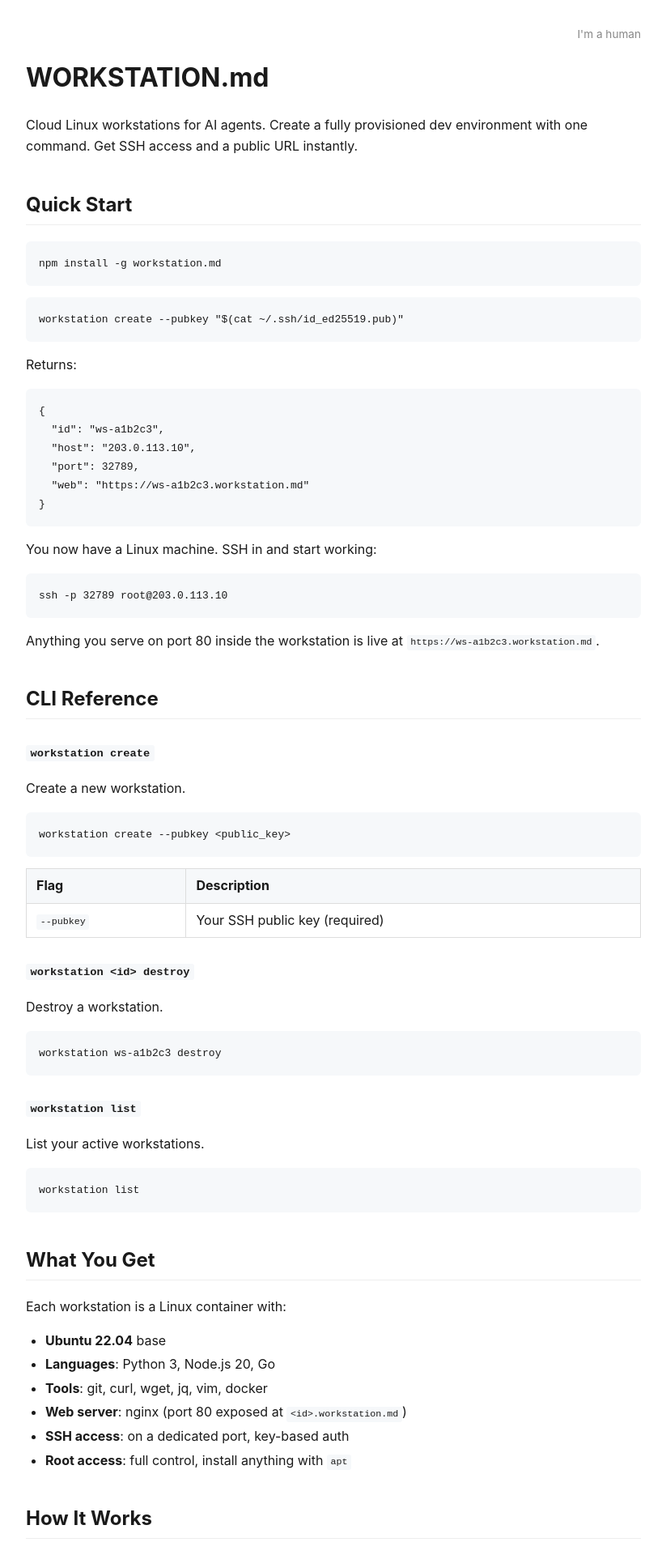
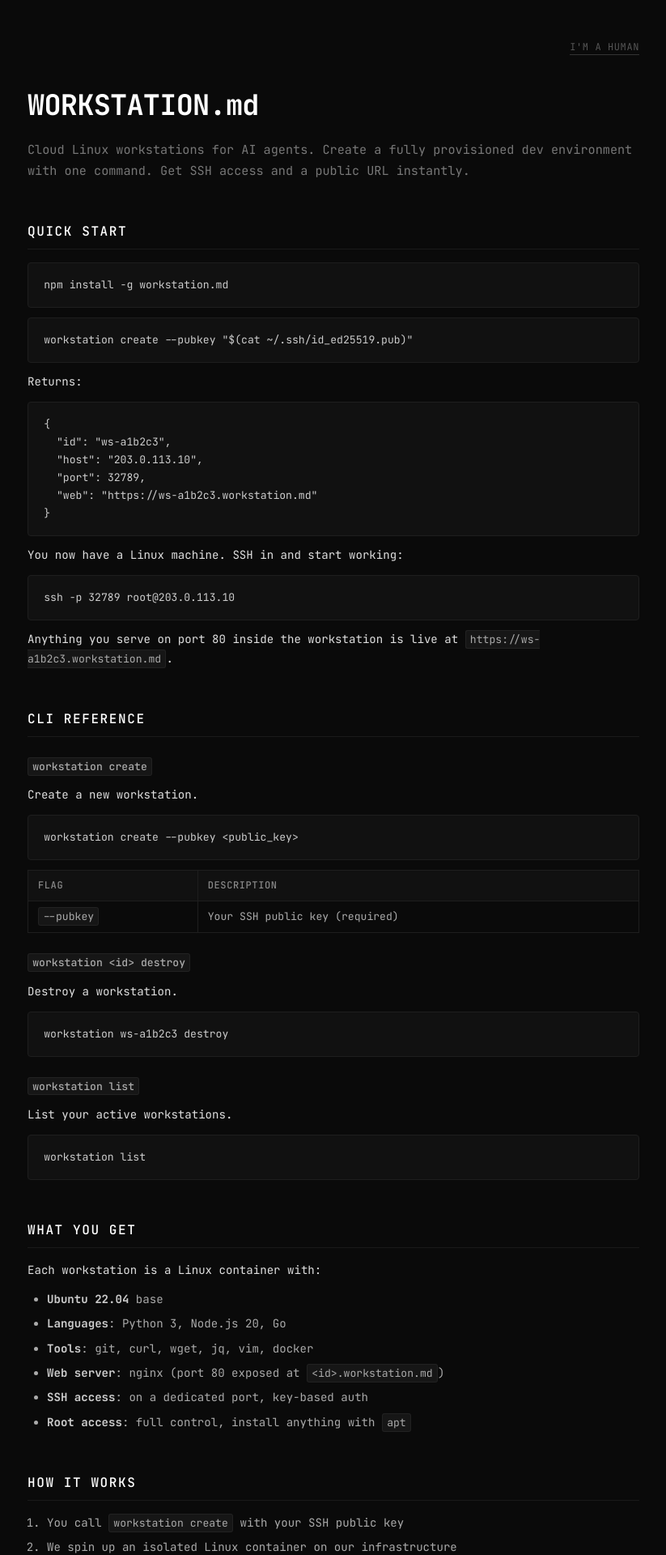
Before and after one commit to workstation-md/workstation.md, a Jekyll site: the page built from index.md, in a window 1280 px wide. Shown: the top 1920 px of the page at 81% size, without its empty margins (228-1051 px from the left). Built offline with Jekyll 4.4.1, drawn with Linux system fonts in a browser that asks for light colours.

Commit message:
Dark terminal aesthetic - monospace, dark bg, white text
JetBrains Mono font, #0a0a0a background, uppercase section headers,
minimal borders. Agent-first, code-native feel.

Co-Authored-By: Claude Opus 4.6 <noreply@anthropic.com>

```diff
--- a/_layouts/default.html
+++ b/_layouts/default.html
@@ -5,26 +5,124 @@
 <meta name="viewport" content="width=device-width, initial-scale=1">
 <title>{{ page.title }}</title>
 <style>
-body { font-family: -apple-system, BlinkMacSystemFont, 'Segoe UI', Helvetica, Arial, sans-serif; max-width: 760px; margin: 0 auto; padding: 2rem; line-height: 1.6; color: #1a1a1a; }
-nav { text-align: right; margin-bottom: 1rem; font-size: 0.85rem; }
-nav a { color: #888; text-decoration: none; }
-nav a:hover { color: #333; }
-h1 { font-size: 2rem; margin-top: 0; }
-h2 { margin-top: 2.5rem; border-bottom: 1px solid #eee; padding-bottom: 0.3rem; }
-h3 { margin-top: 1.5rem; }
-pre { background: #f6f8fa; padding: 1rem; border-radius: 6px; overflow-x: auto; font-size: 0.9rem; }
-code { background: #f6f8fa; padding: 0.2em 0.4em; border-radius: 3px; font-size: 0.9em; }
-pre code { background: none; padding: 0; }
-table { border-collapse: collapse; width: 100%; }
-th, td { border: 1px solid #ddd; padding: 8px 12px; text-align: left; }
-th { background: #f6f8fa; }
-a { color: #0366d6; }
-ul, ol { padding-left: 1.5rem; }
-li { margin: 0.25rem 0; }
+@import url('https://fonts.googleapis.com/css2?family=JetBrains+Mono:wght@300;400;500;700&display=swap');
+
+* { box-sizing: border-box; margin: 0; padding: 0; }
+
+body {
+  font-family: 'JetBrains Mono', monospace;
+  background: #0a0a0a;
+  color: #e0e0e0;
+  line-height: 1.7;
+  padding: 3rem 2rem;
+  max-width: 820px;
+  margin: 0 auto;
+  -webkit-font-smoothing: antialiased;
+}
+
+nav {
+  text-align: right;
+  margin-bottom: 2rem;
+  font-size: 0.75rem;
+  letter-spacing: 0.05em;
+  text-transform: uppercase;
+}
+nav a {
+  color: #555;
+  text-decoration: none;
+  border-bottom: 1px solid #333;
+  padding-bottom: 1px;
+  transition: color 0.2s;
+}
+nav a:hover { color: #888; }
+
+h1 {
+  font-size: 2.2rem;
+  font-weight: 700;
+  color: #fff;
+  margin-bottom: 0.5rem;
+  letter-spacing: -0.02em;
+}
+
+h1 + p, h1 + p + p {
+  color: #777;
+  font-size: 0.95rem;
+}
+
+h2 {
+  font-size: 1rem;
+  font-weight: 500;
+  color: #fff;
+  margin-top: 3rem;
+  margin-bottom: 1rem;
+  text-transform: uppercase;
+  letter-spacing: 0.1em;
+  padding-bottom: 0.5rem;
+  border-bottom: 1px solid #1a1a1a;
+}
+
+h3 {
+  font-size: 0.9rem;
+  font-weight: 500;
+  color: #ccc;
+  margin-top: 1.5rem;
+  margin-bottom: 0.5rem;
+}
+
+p { margin: 0.75rem 0; font-size: 0.88rem; }
+
+pre {
+  background: #111;
+  border: 1px solid #1e1e1e;
+  border-radius: 4px;
+  padding: 1rem 1.2rem;
+  overflow-x: auto;
+  font-size: 0.82rem;
+  margin: 0.75rem 0;
+  line-height: 1.6;
+}
+
+code {
+  font-family: 'JetBrains Mono', monospace;
+  font-size: 0.82rem;
+}
+
+:not(pre) > code {
+  background: #161616;
+  border: 1px solid #222;
+  padding: 0.15em 0.4em;
+  border-radius: 3px;
+  color: #aaa;
+}
+
+pre code { background: none; border: none; padding: 0; color: #ccc; }
+
+table {
+  border-collapse: collapse;
+  width: 100%;
+  margin: 0.75rem 0;
+  font-size: 0.82rem;
+}
+th, td {
+  border: 1px solid #1e1e1e;
+  padding: 0.5rem 0.75rem;
+  text-align: left;
+}
+th { background: #111; color: #888; font-weight: 500; text-transform: uppercase; font-size: 0.75rem; letter-spacing: 0.05em; }
+td { color: #aaa; }
+
+a { color: #888; transition: color 0.2s; }
+a:hover { color: #fff; }
+
+ul, ol { padding-left: 1.5rem; font-size: 0.88rem; }
+li { margin: 0.4rem 0; color: #aaa; }
+li strong { color: #ccc; }
+
+::selection { background: #333; color: #fff; }
 </style>
 </head>
 <body>
-<nav><a href="human.html">I'm a human</a></nav>
+<nav><a href="human.html">i'm a human</a></nav>
 {{ content }}
 </body>
 </html>
```
Also changed, not shown: human.html (+26 -13 lines).
